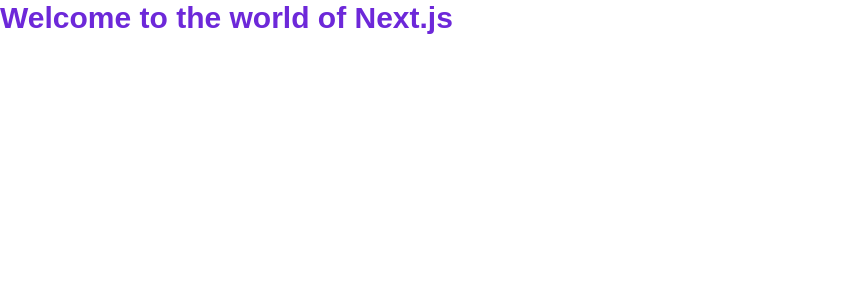
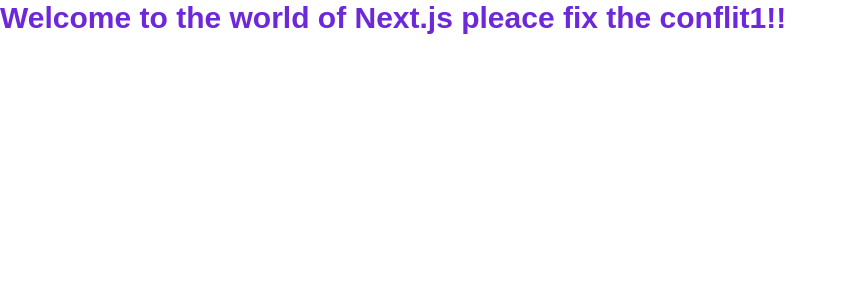
Before and after one commit to GHOST-LOVE-YOU/nextjs-15, a Next.js app: page / in a window 1280 px wide. Shown: the top 300 px of the page, without its empty margins (0-847 px from the left). Built offline with nearby package versions, Linux system fonts and the light colour scheme.

Commit message:
conflit1

```diff
--- a/app/page.tsx
+++ b/app/page.tsx
@@ -1,7 +1,7 @@
 export default function Home() {
   return (
     <h1 className="text-3xl text-violet-700 font-black">
-      Welcome to the world of Next.js
+      Welcome to the world of Next.js pleace fix the conflit1!!
     </h1>
   );
 }
```
